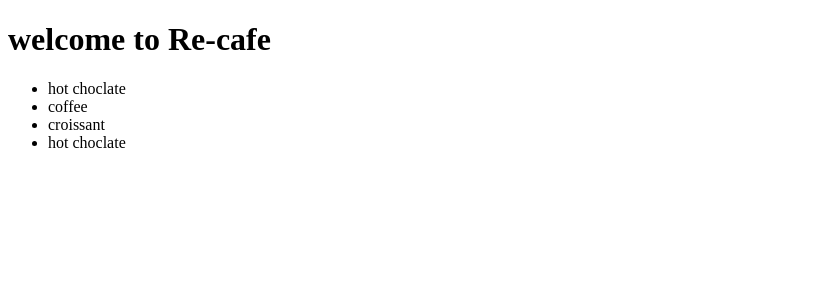
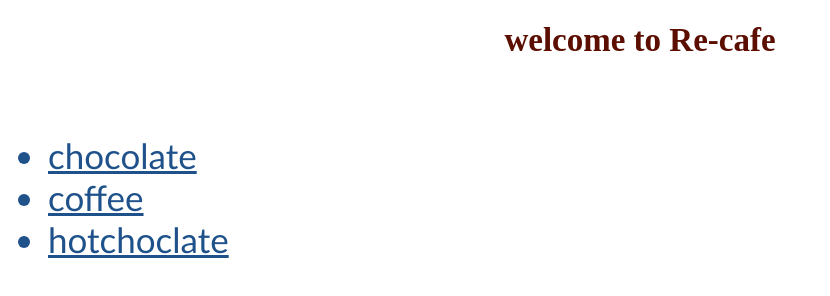
Before and after one commit to Sumyth2107/cafe, a plain HTML site: page index.html in a window 1280 px wide. Shown: the whole page, without its empty margins (0-830 px from the left). Drawn offline with Linux system fonts and the light colour scheme.

Commit message:
new file added

```diff
--- /dev/null
+++ b/index.css
@@ -0,0 +1,48 @@
+
+
+h1{
+    color: rgb(92, 14, 0);
+    font-size: 33px;
+    border-width: medium;
+    text-align: center;
+
+
+}
+#choco{
+    color: rgb(31, 82, 139);
+    font-size:35px;
+    font-family: 'Gill Sans', 'Gill Sans MT', Calibri, 'Trebuchet MS', sans-serif;
+
+  text-decoration-style: solid;
+  text-decoration-thickness: 5px;
+}
+#choco a{
+    color: inherit;
+
+}
+#choco li{
+    color:inherit;
+
+}
+.logopos{
+    display: block;
+
+    margin-left: auto;
+    margin-right: auto;
+    width: 200px;
+height: 200px;
+border-radius: 50%;
+object-fit: cover;
+}
+body{
+ background-image: url(images/light-scratched-concrete-wall-texture-with-coffee-beans-corner_124507-10556.avif
+    background-size: cover; /* Cover the entire viewport */
+    background-position: center; /* Center the background image */
+    background-repeat: no-repeat; /* Prevent the background image from repeating */
+    font-family: Arial, sans-serif; /* Example font family */
+    margin: 0; /* Remove default margin */
+    padding: 0; /* Remove default padding */
+    color: white;
+
+
+}
--- a/index.html
+++ b/index.html
@@ -4,14 +4,16 @@
     <meta charset="UTF-8">
     <meta name="viewport" content="width=device-width, initial-scale=1.0">
     <title>Re-cafe</title>
+    <link rel="stylesheet" href="index.css">
+
 </head>
 <body>
     <h1>welcome to Re-cafe</h1>
-    <ul>
-        <li>hot choclate</li>
-        <li>coffee</li>
-        <li>croissant</li>
-        <li>hot choclate</li>
+    <img id="logo"="images/logo.webp"class="logopos">
+    <ul id="choco">
+        <a href="choclate.html"> <li >chocolate  </li></a>
+        <a href="coffee.html"> <li>coffee  </li></a>
+        <a href="hotchoclate.html"> <li>hotchoclate  </li></a>
     </ul>
 
 </body>
```
Also changed, not shown: choclate.html (added, +11 -0 lines), coffee.html (added, +11 -0 lines), hotchoclate.html (added, +11 -0 lines), coffee.css (added), images/background.jpg (added), images/light-scratched-concrete-wall-texture-with-coffee-beans-corner_124507-10556.avif (added), images/logo.webp (added).
